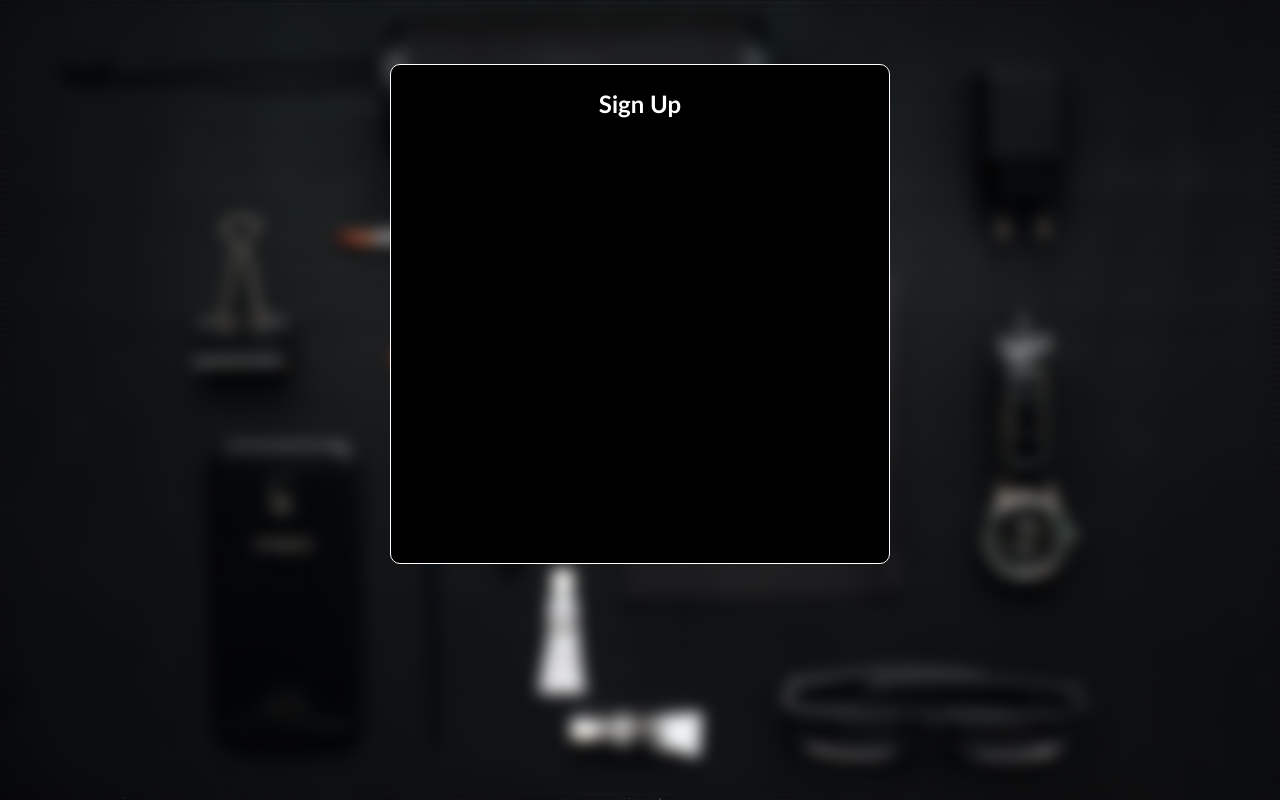
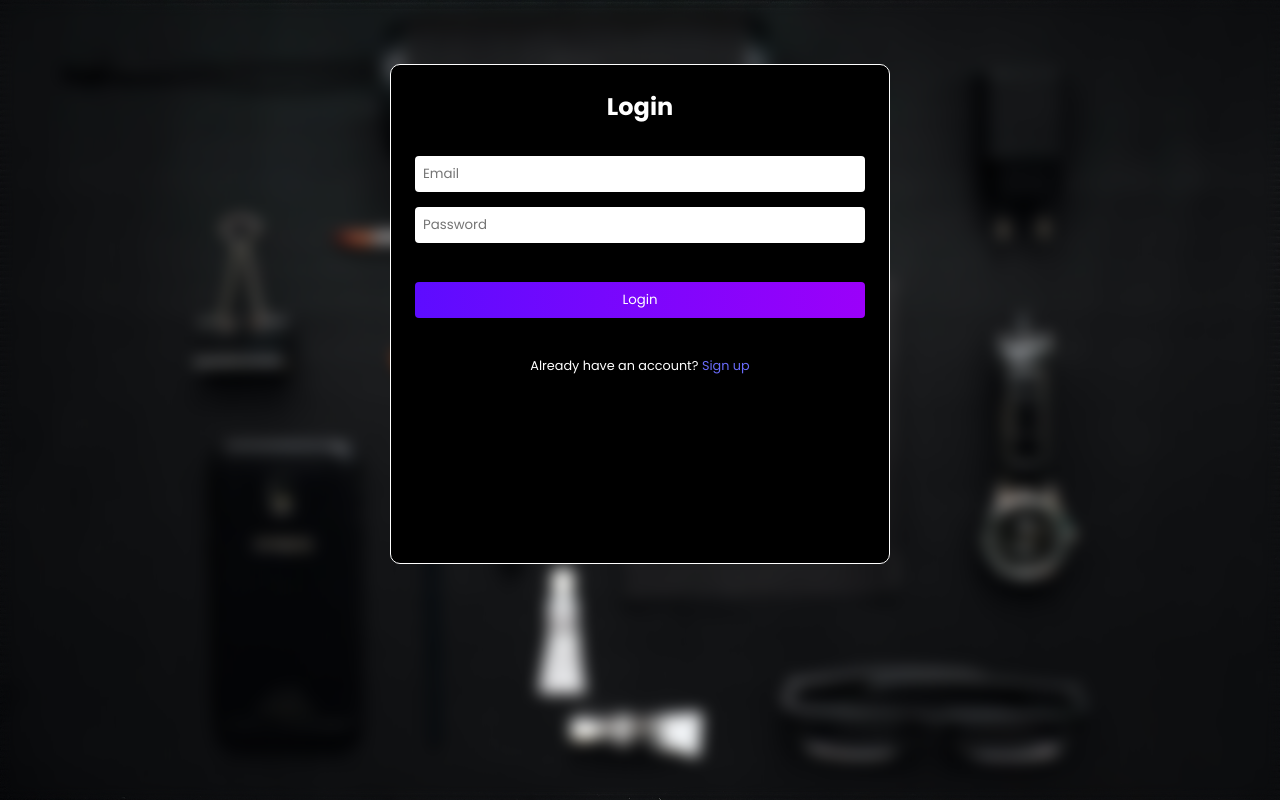
Before and after one commit to Pappyjay23/todo-list, a React (Create React App) app: page / in a window 1280 px wide. Built offline with nearby package versions, Linux system fonts and the light colour scheme.

Commit message:
feat: Added authentication and storage using LocalStorage

```diff
--- a/package.json
+++ b/package.json
@@ -11,10 +11,11 @@
     "react-icons": "^4.3.1",
     "react-router-dom": "^6.1.0",
     "react-scripts": "4.0.3",
+    "uuid": "^9.0.1",
     "web-vitals": "^1.1.2"
   },
   "scripts": {
-    "start": "react-scripts start",
+    "start": "react-scripts --openssl-legacy-provider start",
     "build": "react-scripts build",
     "test": "react-scripts test",
     "eject": "react-scripts eject"
@@ -36,5 +37,8 @@
       "last 1 firefox version",
       "last 1 safari version"
     ]
+  },
+  "devDependencies": {
+    "sass": "^1.72.0"
   }
 }
--- a/public/index.html
+++ b/public/index.html
@@ -1,22 +1,27 @@
 <!DOCTYPE html>
 <html lang="en">
+
 <head>
   <meta charset="utf-8" />
   <link rel="shortcut icon" href="favicon.ico" type="image/x-icon">
+  <link rel="preconnect" href="https://fonts.googleapis.com">
+  <link rel="preconnect" href="https://fonts.gstatic.com" crossorigin>
+  <link
+    href="https://fonts.googleapis.com/css2?family=Poppins:ital,wght@0,100;0,200;0,300;0,400;0,500;0,600;0,700;0,800;0,900;1,100;1,200;1,300;1,400;1,500;1,600;1,700;1,800;1,900&display=swap"
+    rel="stylesheet">
   <meta name="viewport" content="width=device-width, initial-scale=1" />
   <meta name="theme-color" content="#000000" />
-    <meta
-      name="description"
-      content="Web site created using create-react-app"
-    />
+  <meta name="description" content="Web site created using create-react-app" />
   <link rel="apple-touch-icon" href="apple-touch-icon.png">
   <link rel="manifest" href="manifest.json">
   <title>Daily Planner</title>
 </head>
+
 <body>
   <noscript>You need to enable JavaScript to run this app.</noscript>
   <div id="root">
 
   </div>
 </body>
+
 </html>
--- a/src/App.jsx
+++ b/src/App.jsx
@@ -1,5 +1,5 @@
 import React from "react";
-import "./App.css";
+import "./App.scss";
 import Home from "./pages/Home";
 import Login from "./pages/Login";
 import { BrowserRouter, Route, Routes } from "react-router-dom";
@@ -9,9 +9,9 @@ function App() {
 	return (
 		<BrowserRouter>
 			<Routes>
-				<Route path='/' element={<SignUp />} />
-				{/* <Route path='/' element={<Login />} /> */}
-				{/* <Route path='/' element={<Home />} /> */}
+				<Route path='/' element={<Login />} />
+				<Route path='/sign-up' element={<SignUp />} />
+				<Route path='/home' element={<Home />} />
 			</Routes>
 		</BrowserRouter>
 	);
--- a/src/App.css
+++ b/src/App.scss
@@ -7,11 +7,11 @@
 }
 
 body {
-	/* background: linear-gradient(
-		90deg,
-		rgba(48, 16, 255, 1) 0%,
-		rgba(100, 115, 255, 1) 100%
-	); */
+	// background: linear-gradient(
+	// 	90deg,
+	// 	rgba(48, 16, 255, 1) 0%,
+	// 	rgba(100, 115, 255, 1) 100%
+	// );
 	background: url(images/bg.jpg);
 	background-position: center;
 	background-size: cover;
@@ -36,12 +36,86 @@ body {
 	border-radius: 10px;
 	border: 1px solid #fff;
 	padding: 1.5rem;
+
+	.title-error-message {
+		color: red;
+		font-size: 90%;
+		text-align: center;
+		margin-bottom: 1rem;
+	}
+
+	.home-top-desc {
+		display: flex;
+		align-items: center;
+		justify-content: space-between;
+		margin-bottom: 2rem;
+
+		h1 {
+			font-size: 150%;
+		}
+
+		button {
+			padding: 10px;
+			background: linear-gradient(
+				90deg,
+				rgba(93, 12, 255, 1) 0%,
+				rgba(155, 0, 250, 1) 100%
+			);
+			color: white;
+			border-radius: 6px;
+			outline: none;
+			border: 0;
+			cursor: pointer;
+		}
+	}
 }
 
-.todo-container h1 {
+.todo-container .title {
 	font-size: 150%;
 	text-align: center;
 	margin-bottom: 2rem;
+}
+
+.sign-up-form,
+.login-form {
+	width: 100%;
+	display: flex;
+	flex-direction: column;
+	gap: 15px;
+	font-weight: 400;
+
+	input,
+	button {
+		padding: 0.5rem;
+		border-radius: 4px;
+		outline: none;
+		border: 0;
+	}
+
+	button {
+		margin: 1.5rem 0;
+		cursor: pointer;
+		background: linear-gradient(
+			90deg,
+			rgba(93, 12, 255, 1) 0%,
+			rgba(155, 0, 250, 1) 100%
+		);
+		color: white;
+	}
+
+	p {
+		color: white;
+		text-align: center;
+		font-size: 80%;
+		a {
+			text-decoration: none;
+			color: rgb(105, 107, 250);
+		}
+	}
+	.error-message {
+		color: red;
+		text-align: left;
+	}
 }
 
 .todo-form {
@@ -170,7 +244,7 @@ body {
 	width: 90%;
 }
 
-.edit-todo-group button{
+.edit-todo-group button {
 	width: 10%;
 }
 
@@ -178,7 +252,7 @@ body {
 	padding-top: 10px;
 }
 
-@media screen and (min-width: 768px){
+@media screen and (min-width: 768px) {
 	.todo-cover {
 		overflow-y: auto;
 		height: 300px;
--- /dev/null
+++ b/src/context/AuthContext.jsx
@@ -0,0 +1,45 @@
+// AuthContext.js
+import React, { createContext, useState, useEffect } from "react";
+import { v4 as uuidv4 } from "uuid";
+
+export const AuthContext = createContext();
+
+export const AuthProvider = ({ children }) => {
+	const [userId, setUserId] = useState(null);
+	const [user, setUser] = useState(null);
+
+	useEffect(() => {
+		const storedUserId = localStorage.getItem("userId");
+		if (storedUserId) {
+			setUserId(storedUserId);
+		}
+	}, []);
+
+	const signUp = (email, password) => {
+		const newUserId = uuidv4();
+		const user = { email, password, userId: newUserId };
+		localStorage.setItem(`user-${newUserId}`, JSON.stringify(user));
+		setUserId(newUserId);
+	};
+
+	const login = (email, password) => {
+		const users = Object.values(localStorage).map(JSON.parse);
+		const user = users.find(
+			(user) => user.email === email && user.password === password
+		);
+		setUser(user);
+		user && setUserId(user.userId);
+	};
+
+	const logout = () => {
+		localStorage.removeItem(`user-${userId}`);
+		localStorage.removeItem(`todos-${userId}`);
+		setUserId(null);
+	};
+
+	return (
+		<AuthContext.Provider value={{ userId, signUp, login, logout, user, setUser }}>
+			{children}
+		</AuthContext.Provider>
+	);
+};
--- a/src/index.js
+++ b/src/index.js
@@ -1,13 +1,16 @@
-import React from 'react';
-import ReactDOM from 'react-dom';
-import App from './App';
-import * as serviceWorkerRegistration from './serviceWorkerRegistration';
+import React from "react";
+import ReactDOM from "react-dom";
+import App from "./App";
+import * as serviceWorkerRegistration from "./serviceWorkerRegistration";
+import { AuthProvider } from "./context/AuthContext";
 
 ReactDOM.render(
-  <React.StrictMode>
-    <App />
-  </React.StrictMode>,
-  document.getElementById('root')
+	<React.StrictMode>
+		<AuthProvider>
+			<App />
+		</AuthProvider>
+	</React.StrictMode>,
+	document.getElementById("root")
 );
 
 // If you want your app to work offline and load faster, you can change
--- a/src/pages/Home.jsx
+++ b/src/pages/Home.jsx
@@ -1,19 +1,48 @@
-import React, { useState } from 'react'
-import Form from '../components/Form'
-import TodoList from '../components/TodoList'
+import React, { useContext, useEffect, useState } from "react";
+import Form from "../components/Form";
+import TodoList from "../components/TodoList";
+import { useNavigate } from "react-router-dom";
+import { AuthContext } from "../context/AuthContext";
 
 const Home = () => {
-  const [input, setInput] = useState('')
-  const [todos, setTodos] = useState([])
-  return (
-    <div className="todo-app">
-        <div className="todo-container">
-            <h1>What's the Plan Today</h1>
-            <Form input={input} setInput={setInput} todos={todos} setTodos={setTodos} />
-            <TodoList todos={todos} setTodos ={setTodos}/>
-        </div>
-    </div>
-  )
-}
+	const [input, setInput] = useState("");
+	const [todos, setTodos] = useState([]);
 
-export default Home
+	const { setUser } = useContext(AuthContext);
+
+	const navigate = useNavigate();
+
+	const logOut = () => {
+		navigate("/");
+		setUser(null);
+	};
+
+	const { userId } = useContext(AuthContext);
+
+	useEffect(() => {
+		const storedTodos = JSON.parse(
+			localStorage.getItem(`todos-${userId}`) || "[]"
+		);
+		setTodos(storedTodos);
+	}, [userId]);
+
+	return (
+		<div className='todo-app'>
+			<div className='todo-container'>
+				<div className='home-top-desc'>
+					<h1>What's the Plan Today</h1>
+					<button onClick={logOut}>Log out</button>
+				</div>
+				<Form
+					input={input}
+					setInput={setInput}
+					todos={todos}
+					setTodos={setTodos}
+				/>
+				<TodoList todos={todos} setTodos={setTodos} />
+			</div>
+		</div>
+	);
+};
+
+export default Home;
--- a/src/pages/Login.jsx
+++ b/src/pages/Login.jsx
@@ -1,9 +1,97 @@
-import React from 'react'
+import React, { useContext, useState } from "react";
+import { Link, useNavigate } from "react-router-dom";
+import { AuthContext } from "../context/AuthContext";
 
 const Login = () => {
-  return (
-    <div>Login</div>
-  )
-}
+	const navigate = useNavigate();
 
-export default Login
+	const [formData, setFormData] = useState({
+		email: "",
+		password: "",
+	});
+
+	const [formError, setFormError] = useState("");
+
+	const { login, user } = useContext(AuthContext);
+
+	const [errors, setErrors] = useState({});
+
+	const validateForm = (formData) => {
+		const errors = {};
+		if (!formData.email) {
+			errors.email = "Email is required";
+		} else if (!/^[^\s@]+@[^\s@]+\.[^\s@]+$/.test(formData.email)) {
+			errors.email = "Please enter a valid email address";
+		}
+		if (!formData.password) {
+			errors.password = "Password is required";
+		}
+		return errors;
+	};
+
+	const { email, password } = formData;
+	const handleLogin = (e) => {
+		e.preventDefault();
+
+		const validationErrors = validateForm(formData);
+		setErrors(validationErrors);
+
+		if (Object.keys(validationErrors).length === 0) {
+			login(email, password);
+
+			if (user) {
+				navigate("/home");
+			} else {
+				setFormError(
+					"Email and password do not match any user on database. Redirecting you to sign up..."
+				);
+
+				setTimeout(() => {
+					navigate("/sign-up");
+				}, 4000);
+			}
+
+			setFormData({ ...formData, email: "", password: "" });
+		}
+	};
+
+	return (
+		<div className='todo-app'>
+			<div className='todo-container'>
+				<h1 className='title'>Login</h1>
+				<p className='title-error-message'>{formError}</p>
+				<form onSubmit={handleLogin} className='login-form'>
+					<input
+						type='email'
+						value={email}
+						onChange={(e) =>
+							setFormData({ ...formData, email: e.target.value })
+						}
+						placeholder='Email'
+					/>
+					{errors.email && <p className='error-message'>{errors.email}</p>}
+					<input
+						type='password'
+						value={password}
+						onChange={(e) =>
+							setFormData({ ...formData, password: e.target.value })
+						}
+						placeholder='Password'
+					/>
+					{errors.password && (
+						<p className='error-message'>{errors.password}</p>
+					)}
+					<button type='submit'>Login</button>
+					<p>
+						Already have an account?{" "}
+						<Link to='/sign-up'>
+							<span>Sign up</span>
+						</Link>
+					</p>
+				</form>
+			</div>
+		</div>
+	);
+};
+
+export default Login;
--- a/src/pages/SignUp.jsx
+++ b/src/pages/SignUp.jsx
@@ -1,10 +1,81 @@
-import React from "react";
+import React, { useContext, useState } from "react";
+import { Link, useNavigate } from "react-router-dom";
+import { AuthContext } from "../context/AuthContext";
 
 const SignUp = () => {
+	const navigate = useNavigate();
+
+	const [formData, setFormData] = useState({
+		email: "",
+		password: "",
+	});
+
+	const { signUp } = useContext(AuthContext);
+
+	const [errors, setErrors] = useState({});
+
+	const validateForm = (formData) => {
+		const errors = {};
+		if (!formData.email) {
+			errors.email = "Email is required";
+		} else if (!/^[^\s@]+@[^\s@]+\.[^\s@]+$/.test(formData.email)) {
+			errors.email = "Please enter a valid email address";
+		}
+		if (!formData.password) {
+			errors.password = "Password is required";
+		}
+		return errors;
+	};
+
+	const { email, password } = formData;
+	const handleSignUp = (e) => {
+		e.preventDefault();
+
+		const validationErrors = validateForm(formData);
+		setErrors(validationErrors);
+
+		if (Object.keys(validationErrors).length === 0) {
+			signUp(email, password);
+
+			navigate("/home");
+
+			setFormData({ ...formData, email: "", password: "" });
+		}
+	};
+
 	return (
 		<div className='todo-app'>
 			<div className='todo-container'>
-				<h1>Sign Up</h1>
+				<h1 className='title'>Sign Up</h1>
+				<form onSubmit={handleSignUp} className='sign-up-form'>
+					<input
+						type='email'
+						value={email}
+						onChange={(e) =>
+							setFormData({ ...formData, email: e.target.value })
+						}
+						placeholder='Email'
+					/>
+					{errors.email && <p className='error-message'>{errors.email}</p>}
+					<input
+						type='password'
+						value={password}
+						onChange={(e) =>
+							setFormData({ ...formData, password: e.target.value })
+						}
+						placeholder='Create Password'
+					/>
+					{errors.password && (
+						<p className='error-message'>{errors.password}</p>
+					)}
+					<button type='submit'>Sign up</button>
+					<p>
+						Already have an account?{" "}
+						<Link to='/'>
+							<span>Login</span>
+						</Link>
+					</p>
+				</form>
 			</div>
 		</div>
 	);
```
Also changed, not shown: src/components/Form.jsx (+37 -21 lines), src/components/Todo.jsx (+44 -39 lines), 1 other file (tests, documents, lock files or other folders). Lines whose indentation alone changed are shown as unchanged.
